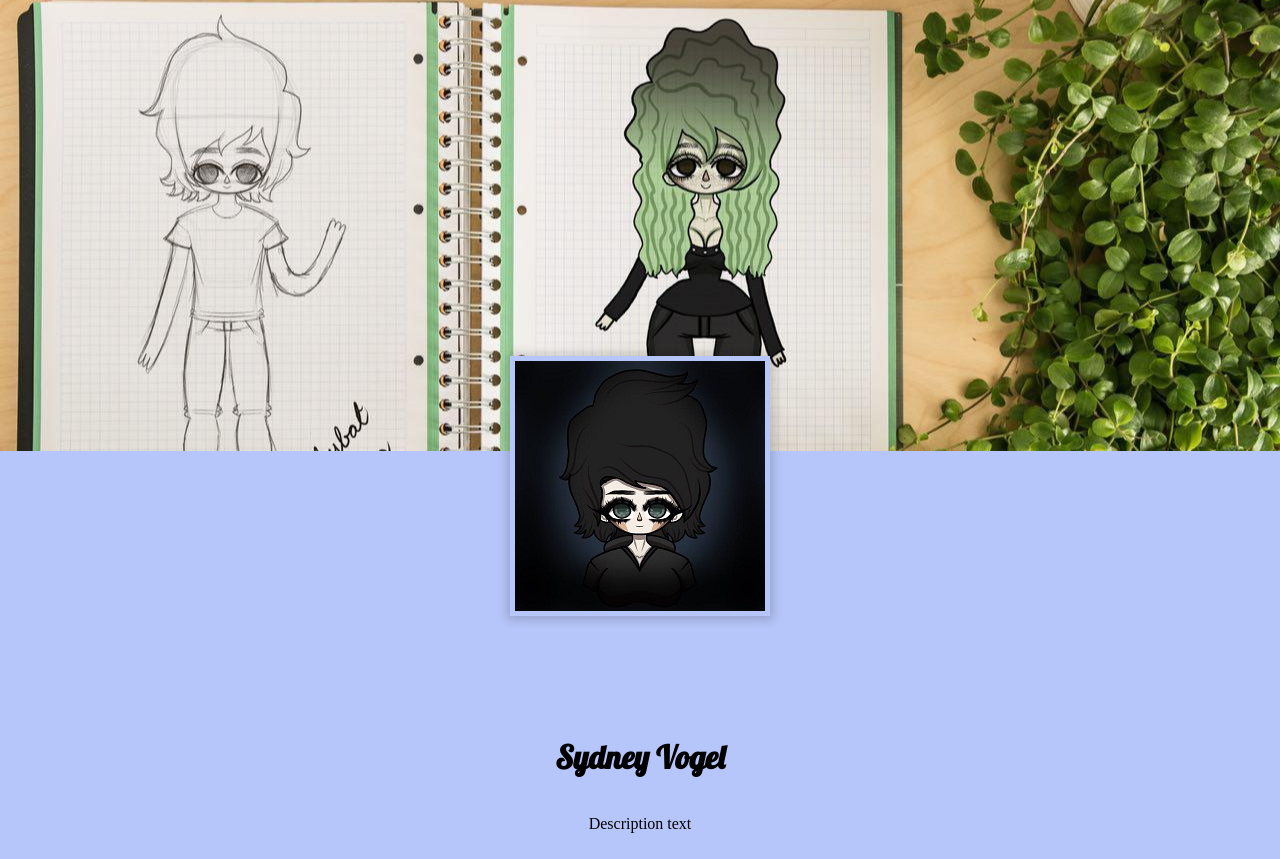
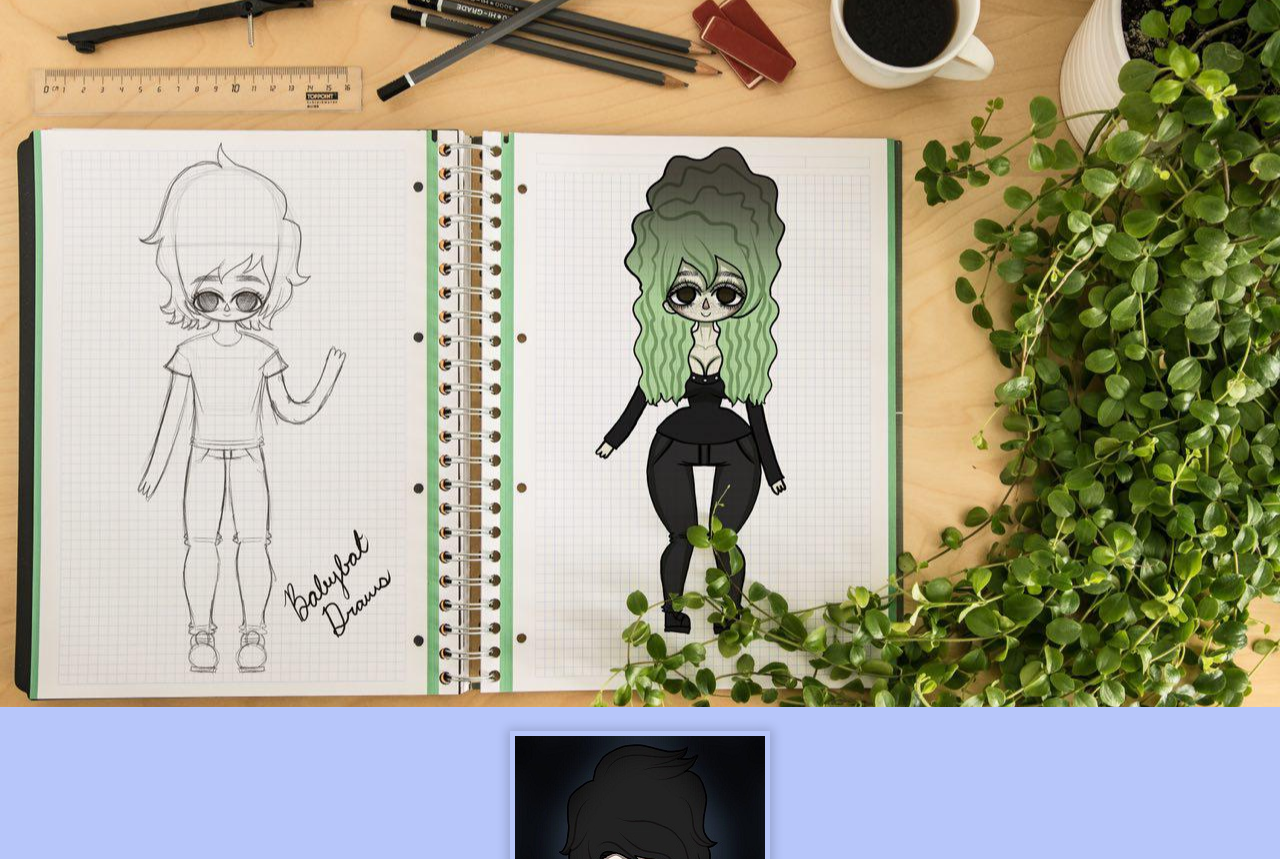
Before and after one commit to dariensoko/Sydney-Vogel-Art-Portfolio, a plain HTML site: page index.html in a window 1280 px wide. Shown: the part 93-952 px from the top of the page. Drawn offline with Linux system fonts and the light colour scheme; a web font is replaced by a local one.

Commit message:
Updated header image div size

```diff
--- a/css/_body.scss
+++ b/css/_body.scss
@@ -23,9 +23,10 @@ h3, p, .button {
 .hero-img {
   background-image: url(../img/new-img.jpg);
   background-repeat: no-repeat;
-  background-position: right;
+  background-position: center;
   background-size: cover;
-  height: 60vh;
+
+  height: calc(100vh - 4em);
   z-index: 2;
 
 
@@ -35,8 +36,8 @@ h3, p, .button {
 
 
 .information, .contact {
-  padding: .3em;
-  padding-bottom: 1.5em;
+
+  padding: 1.5em;
   background-color: $accent-5;
   display: -webkit-box;
   display: -ms-flexbox;
@@ -61,7 +62,7 @@ h3, p, .button {
   border-style: solid;
   border-width: 5px;
   border-color: $accent-5;
-  bottom: 100px;
+
   -webkit-box-shadow: 0 1px 10px 3px rgba(0, 0, 0, 0.18);
           box-shadow: 0 1px 10px 3px rgba(0, 0, 0, 0.18);
   margin:auto;
--- a/css/_nav.scss
+++ b/css/_nav.scss
@@ -16,7 +16,7 @@
           align-items: center;
   background-color: $accent-1;
   height: 4em;
-
+  z-index: 3;
   width: 100%
 }
 
@@ -27,7 +27,7 @@
   position: fixed;
   padding: 5px;
   color: $accent-3;
-  z-index: 4;
+  z-index: 3;
 
 
 }
@@ -42,7 +42,7 @@
     height: 100%; /* 100% Full-height */
     width: 0; /* 0 width - change this with JavaScript */
     position: fixed; /* Stay in place */
-    z-index: 1; /* Stay on top */
+    z-index: 4; /* Stay on top */
     top: 0;
     right: 0;
     background-color: #111; /* Black*/
```
Also changed, not shown: css/style.css, css/style.min.css.
